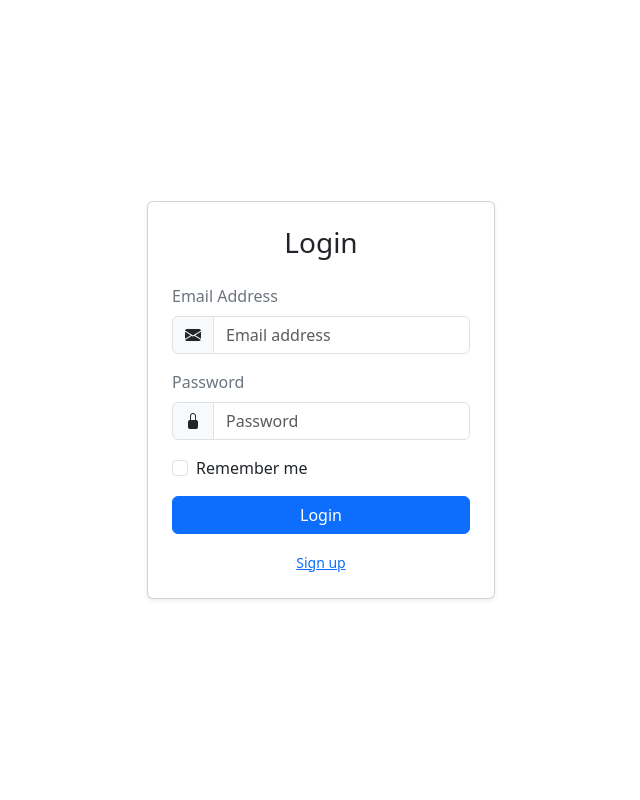
After one commit to jMorton95/simple-helpdesk, a Django app: page /login in a window 1280 px wide. The commit adds this page. Shown: the whole page, without its empty margins (319-959 px from the left). Run offline with Django 5.2, Linux system fonts and the light colour scheme.

Commit message:
[dev] Create rudimentary login page

```diff
--- a/app/simple_helpdesk/controllers/auth_controller.py
+++ b/app/simple_helpdesk/controllers/auth_controller.py
@@ -2,3 +2,6 @@ from django.shortcuts import render
 
 def register(request):
   return render(request, "authentication/register.html")
+
+def login(request):
+  return render(request, "authentication/login.html")
--- /dev/null
+++ b/app/simple_helpdesk/templates/authentication/login.html
@@ -0,0 +1,61 @@
+{% extends "authentication/base_login.html" %}
+{% block title %} Login {% endblock %}
+{% block content %}
+  <div class="container d-flex justify-content-center align-items-center vh-100">
+    <div class="row w-100">
+      <div class="col-md-6 col-lg-4 mx-auto">
+        <div class="card shadow-sm">
+          <div class="card-body p-4">
+            <h3 class="card-title text-center mb-4">Login</h3>
+
+            <form method="POST" action="{% url 'login' %}">
+              {% csrf_token %}
+              <div class="mb-3">
+                <label for="email" class="form-label">Email Address</label>
+                <div class="input-group">
+                  <span class="input-group-text"
+                    ><i class="bi bi-envelope-fill"></i
+                  ></span>
+                  <input
+                    type="email"
+                    class="form-control"
+                    id="email"
+                    name="email"
+                    placeholder="Email address"
+                    required
+                  />
+                </div>
+              </div>
+
+              <div class="mb-3">
+                <label for="password" class="form-label">Password</label>
+                <div class="input-group">
+                  <span class="input-group-text"><i class="bi bi-lock-fill"></i></span>
+                  <input
+                    type="password"
+                    class="form-control"
+                    id="password"
+                    name="password"
+                    placeholder="Password"
+                    required
+                  />
+                </div>
+              </div>
+
+              <div class="mb-3 form-check">
+                <input type="checkbox" class="form-check-input" id="rememberMe" name="rememberMe">
+                <label class="form-check-label" for="rememberMe">Remember me</label>
+              </div>
+
+              <button type="submit" class="btn btn-primary w-100">Login</button>
+
+              <div class="text-center mt-3">
+                <small><a href="{% url 'register' %}">Sign up</a></small>
+              </div>
+            </form>
+          </div>
+        </div>
+      </div>
+    </div>
+  </div>
+{% endblock content %}
--- a/app/simple_helpdesk/urls.py
+++ b/app/simple_helpdesk/urls.py
@@ -3,5 +3,6 @@ from django.urls import path
 
 urlpatterns = [
     path("", home_controller.index, name="index"),
-    path("register", auth_controller.register, name="register")
+    path("register", auth_controller.register, name="register"),
+    path("login", auth_controller.login, name="login")
 ]
```
Also changed, not shown: app/simple_helpdesk/templates/authentication/register.html (+10 -17 lines).
